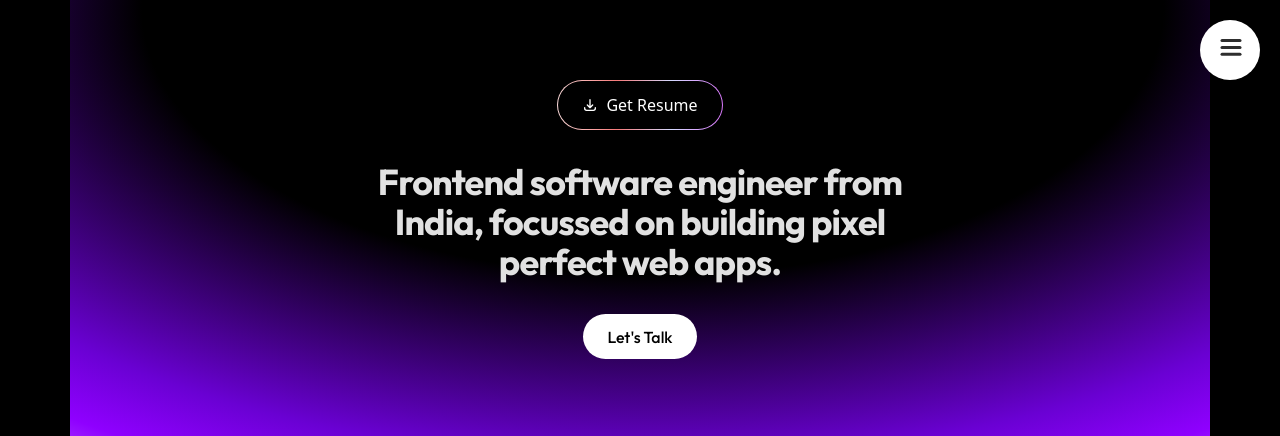
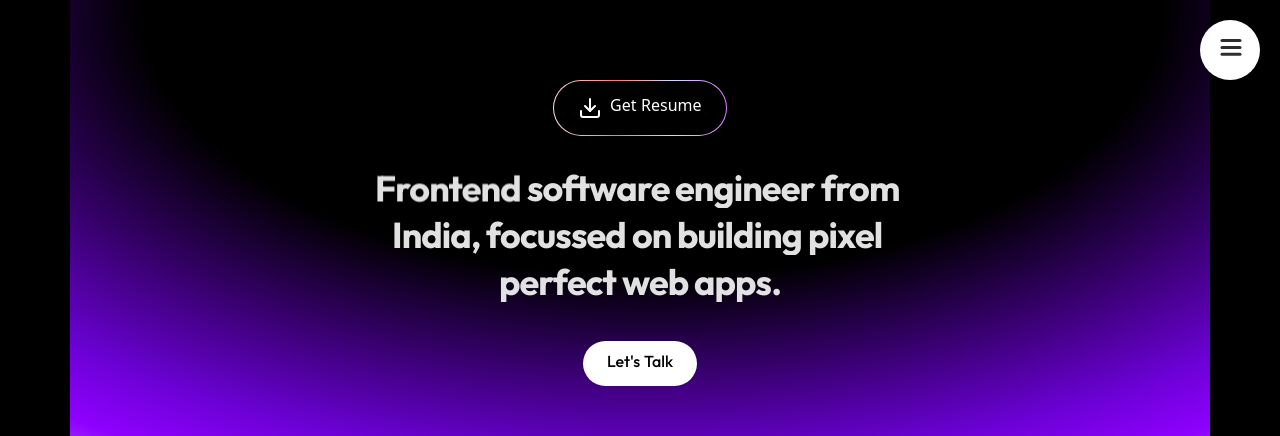
Before and after one commit to AzadTom/portfolio_next, a Next.js app: page / in a window 1280 px wide. Shown: the top 436 px of the page. Built offline with nearby package versions, Linux system fonts and the light colour scheme.

Commit message:
Add text animations and motion effects to HeroSection
- Integrate SplitText component for animated text reveals
- Add motion animations to buttons with scale effects
- Replace custom DownloadIcon with lucide-react icon
- Create new SplitText component with staggered word animations

```diff
--- a/src/components/HeroSection/HeroSection.tsx
+++ b/src/components/HeroSection/HeroSection.tsx
@@ -1,5 +1,9 @@
-import { DownloadIcon } from "@/icon/DownloadIcon";
+'use client';
+
 import { ReactNode } from "react";
+import SplitText from "../SplitText/SplitText";
+import { DownloadIcon } from "lucide-react";
+import { motion } from "motion/react";
 
 
 const HeroSection = () => {
@@ -13,11 +17,15 @@ const HeroSection = () => {
     >
       <div className="text-white flex flex-col items-center justify-center mt-[12rem] sm:mt-20">
         <GradientBorderButton>
-                    Get Resume
+          <SplitText text="Get Resume"/>
         </GradientBorderButton>
-                <h1 className="mt-[32px] text-4xl outfit-700 font-bold tracking-tight text-[#fafafae6] text-center max-w-[600px] mx-auto">Frontend software engineer from India, focussed on building pixel perfect web apps.</h1>
+        <h1 className="mt-[32px] text-4xl outfit-700 font-bold tracking-tight text-[#fafafae6] text-center max-w-[600px] mx-auto">
+          <SplitText text="Frontend software engineer from India, focussed on building pixel perfect web apps." />
+        </h1>
         <div className="flex gap-4 items-center mt-[32px]">
-                <button className="cursor-pointer bg-white  w-full text-black rounded-full h-[45px] px-[24px] py-[12px]  outfit-500 flex justify-center items-center">{"Let's Talk"}</button>
+          <motion.button initial={{scale:0}} animate={{scale:1}} className="cursor-pointer bg-white  w-full text-black rounded-full h-[45px] px-[24px] py-[12px]  outfit-500 flex justify-center items-center">
+            <SplitText text="Let's Talk"/>
+          </motion.button>
         </div>
       </div>
     </div>
@@ -28,10 +36,10 @@ export default HeroSection
 
 const GradientBorderButton = ({ children }: { children: ReactNode }) => {
   return (
-    <div className="inline-block p-[1px] rounded-full bg-[linear-gradient(90deg,_#FFDEDE_0%,_#F67A7A_36%,_#D4D9FF_69%,_#DC79FF_100%)]">
-      <button className="px-[24px] py-[12px] rounded-full bg-black text-white font-medium flex gap-2 items-center">
+    <motion.div initial={{scale:0}} animate={{scale:1}} className="inline-block p-[1px] rounded-full bg-[linear-gradient(90deg,_#FFDEDE_0%,_#F67A7A_36%,_#D4D9FF_69%,_#DC79FF_100%)]">
+      <motion.button initial={{scale:0}} animate={{scale:1}} className="px-[24px] py-[12px] rounded-full bg-black text-white font-medium flex gap-2 items-center">
         <DownloadIcon />{children}
-      </button>
-    </div>
+      </motion.button>
+    </motion.div>
   );
 };
--- /dev/null
+++ b/src/components/SplitText/SplitText.tsx
@@ -0,0 +1,62 @@
+'use client';
+import { AnimatePresence, motion, MotionProps } from 'motion/react'
+import React, { ReactNode } from 'react'
+
+const SplitText = ({ text }: { text: string }) => {
+  return (
+    <>
+      <AnimatePresence>
+        <motion.div
+          initial={{ opacity: 1 }}
+          animate={{ opacity: 1 }}
+          exit={{ opacity: 0 }}
+        >
+          <Text
+            initial={{ y: '100%' }}
+            animate="visible"
+            variants={{
+              visible: (i: number) => ({
+                y: 0,
+                transition: {
+                  delay: i * 0.1
+                }
+              })
+            }}
+          >
+            {text}
+          </Text>
+        </motion.div>
+      </AnimatePresence>
+    </>
+  )
+}
+
+export default SplitText
+
+
+
+
+
+
+function Text({
+  children,
+  ...rest
+}: { children: ReactNode } & MotionProps) {
+  const words = typeof children === 'string' ? children.split(' ') : [];
+  return words.map((word, i) => {
+    return (
+      <div
+        key={word + i}
+        style={{ display: 'inline-block', overflow: 'hidden' }}
+      >
+        <motion.div
+          {...rest}
+          style={{ display: 'inline-block', willChange: 'transform' }}
+          custom={i}
+        >
+          {word + (i !== words.length - 1 ? '\u00A0' : '')}
+        </motion.div>
+      </div>
+    )
+  })
+}
```
Lines whose indentation alone changed are shown as unchanged.
